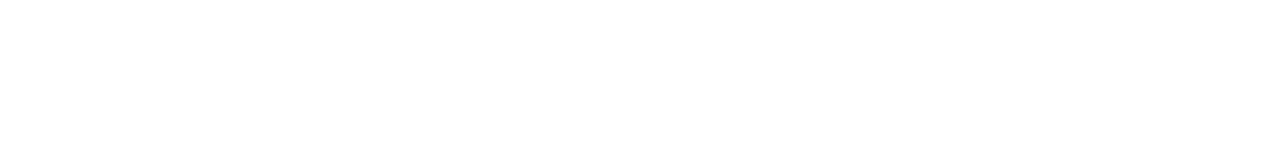
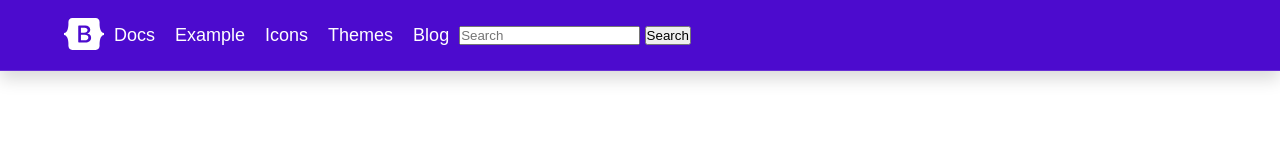
Before and after one commit to arxgoutam/glil_ui_library, a website: page index.html in a window 1280 px wide. Drawn offline with Linux system fonts and the light colour scheme.

Commit message:
navigation

```diff
--- a/index.html
+++ b/index.html
@@ -5,14 +5,28 @@
     <meta name="viewport" content="width=device-width, initial-scale=1.0">
     <title>Document</title>
     <link rel="stylesheet" href="./src/css/style.css">
+    <link rel="stylesheet" href="./style/main.css">
 </head>
 <body>
     <div class="nav">
         <div class="nav-container">
             <div class="nav-left">
-                <div class="logo"></div>
-                <ul></ul>
-                <div class="search"></div>
+                <div class="logo">
+                    <a href="/">
+                        <svg xmlns="http://www.w3.org/2000/svg" width="40" height="32" class="d-block my-1" viewBox="0 0 118 94" role="img"><title>Bootstrap</title><path fill-rule="evenodd" clip-rule="evenodd" d="M24.509 0c-6.733 0-11.715 5.893-11.492 12.284.214 6.14-.064 14.092-2.066 20.577C8.943 39.365 5.547 43.485 0 44.014v5.972c5.547.529 8.943 4.649 10.951 11.153 2.002 6.485 2.28 14.437 2.066 20.577C12.794 88.106 17.776 94 24.51 94H93.5c6.733 0 11.714-5.893 11.491-12.284-.214-6.14.064-14.092 2.066-20.577 2.009-6.504 5.396-10.624 10.943-11.153v-5.972c-5.547-.529-8.934-4.649-10.943-11.153-2.002-6.484-2.28-14.437-2.066-20.577C105.214 5.894 100.233 0 93.5 0H24.508zM80 57.863C80 66.663 73.436 72 62.543 72H44a2 2 0 01-2-2V24a2 2 0 012-2h18.437c9.083 0 15.044 4.92 15.044 12.474 0 5.302-4.01 10.049-9.119 10.88v.277C75.317 46.394 80 51.21 80 57.863zM60.521 28.34H49.948v14.934h8.905c6.884 0 10.68-2.772 10.68-7.727 0-4.643-3.264-7.207-9.012-7.207zM49.948 49.2v16.458H60.91c7.167 0 10.964-2.876 10.964-8.281 0-5.406-3.903-8.178-11.425-8.178H49.948z" fill="currentColor"></path></svg>
+                    </a>
+                </div>
+                <ul>
+                    <li><a href="">Docs</a></li>
+                    <li><a href="">Example</a></li>
+                    <li><a href="">Icons</a></li>
+                    <li><a href="">Themes</a></li>
+                    <li><a href="">Blog</a></li>
+                </ul>
+                <div class="search">
+                    <input type="text" placeholder="Search">
+                    <button>Search</button>
+                </div>
             </div>
             <div class="nav-right"></div>
         </div>
--- /dev/null
+++ b/style/main.css
@@ -0,0 +1,43 @@
+
+
+  * {
+    margin: 0;
+    padding: 0;
+    box-sizing: border-box;
+    font-family: var(--font-family);
+  }
+
+.nav{
+    background-color: #4c0bce;
+    box-shadow: 0 0.5rem 1rem rgba(0, 0, 0, 0.15), inset 0 -1px 0 rgba(255, 255, 255, 0.15);
+    padding: 15px 0;
+}
+.nav-container{
+    display: flex;
+    justify-content: space-between;
+    align-items: center;
+    max-width: 1400px;
+    margin: 0 auto;
+    width: 90%;
+}
+.nav-container .logo a{
+    color: #fff;
+}
+.nav-container ul{
+    display: flex;
+}
+.nav-container ul li{
+    list-style: none;
+    padding: 10px;
+}
+.nav-container ul li a{
+    color: #fff;
+    text-decoration: none;
+    font-size: 18px;
+    display: block;
+
+}
+.nav-left{
+    display: flex;
+    align-items: center;
+}
```
